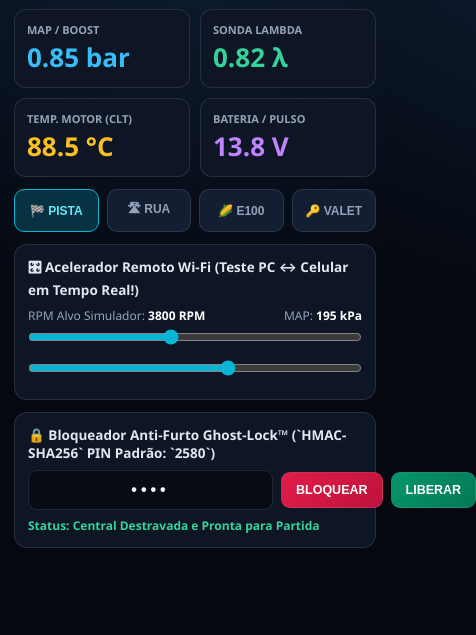
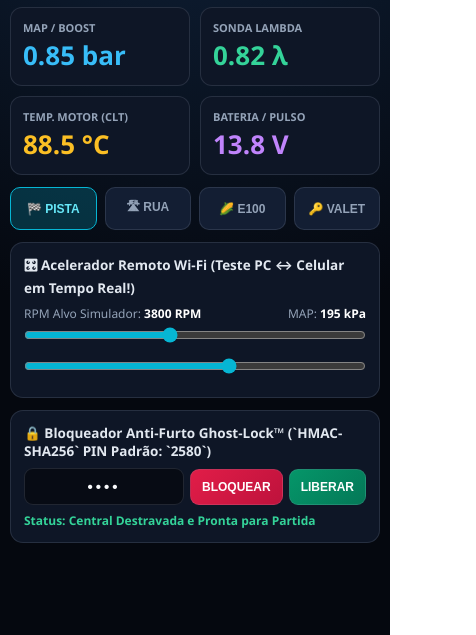
Before and after one commit to DjohnHK/tbx-ecu-portal, a plain HTML site: page docs/TBX_MOBILE_COCKPIT_WIFI_LIVE.html in a window 390 px wide. Shown: the part 209-844 px from the top of the page, 476 px wide, since content can reach past the window. Drawn offline with Linux system fonts and the light colour scheme; no server answers.

Commit message:
fix(v34): responsive mobile cockpit layout + restore official release zip

```diff
--- a/docs/TBX_MOBILE_COCKPIT_WIFI_LIVE.html
+++ b/docs/TBX_MOBILE_COCKPIT_WIFI_LIVE.html
@@ -14,7 +14,7 @@
   body {
     font-family: 'Segoe UI', Inter, system-ui, sans-serif;
     background: radial-gradient(circle at 50% 0%, #10243e 0%, var(--bg) 62%);
-    color: var(--txt); min-height: 100vh; padding: 12px 14px 28px;
+    color: var(--txt); min-height: 100vh; width: 100%; max-width: 100vw; overflow-x: hidden; padding: 10px 10px 24px;
   }
   .top {
     display: flex; align-items: center; justify-content: space-between;
@@ -44,14 +44,14 @@
   .b-btn.active { background: rgba(6,182,212,0.22); color: #67e8f9; border-color: var(--cyan); }
   .panel { background: var(--card); border: 1px solid var(--line); border-radius: 13px; padding: 13px; margin-bottom: 12px; }
   .panel h3 { font-size: 13.5px; margin-bottom: 8px; color: #e2e8f0; }
-  .row { display: flex; gap: 8px; align-items: center; }
+  .row { display: flex; gap: 6px; align-items: center; width: 100%; }
   input.pin {
-    flex: 1; background: #070b14; border: 1px solid var(--line); color: var(--txt);
-    border-radius: 9px; padding: 10px 12px; font-size: 16px; font-weight: 800; letter-spacing: 4px; text-align: center;
+    flex: 1; min-width: 0; background: #070b14; border: 1px solid var(--line); color: var(--txt);
+    border-radius: 9px; padding: 9px 8px; font-size: 15px; font-weight: 800; letter-spacing: 3px; text-align: center;
   }
   .act-btn {
-    padding: 10px 14px; border-radius: 9px; border: 1px solid var(--line);
-    font-weight: 800; font-size: 12.5px; cursor: pointer; color: #fff;
+    padding: 10px 11px; border-radius: 9px; border: 1px solid var(--line);
+    font-weight: 800; font-size: 12px; cursor: pointer; color: #fff; white-space: nowrap;
   }
   .btn-lock { background: linear-gradient(135deg, #e11d48, #be123c); }
   .btn-unlock { background: linear-gradient(135deg, #059669, #047857); }
```
Also changed, not shown: 2 other files.
